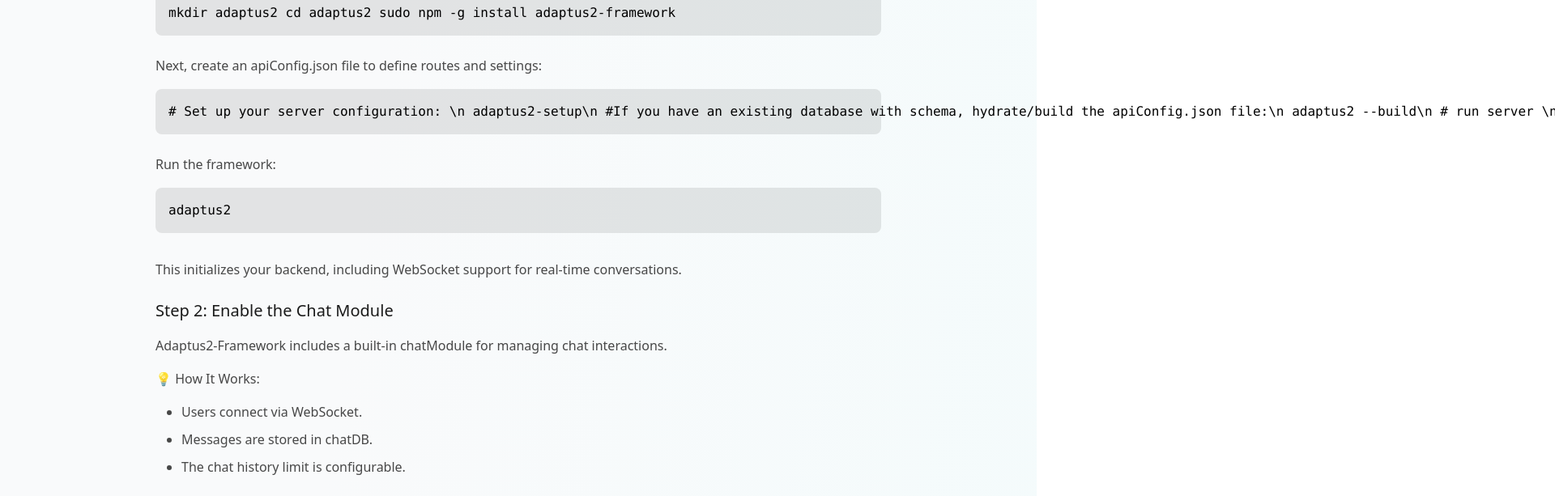
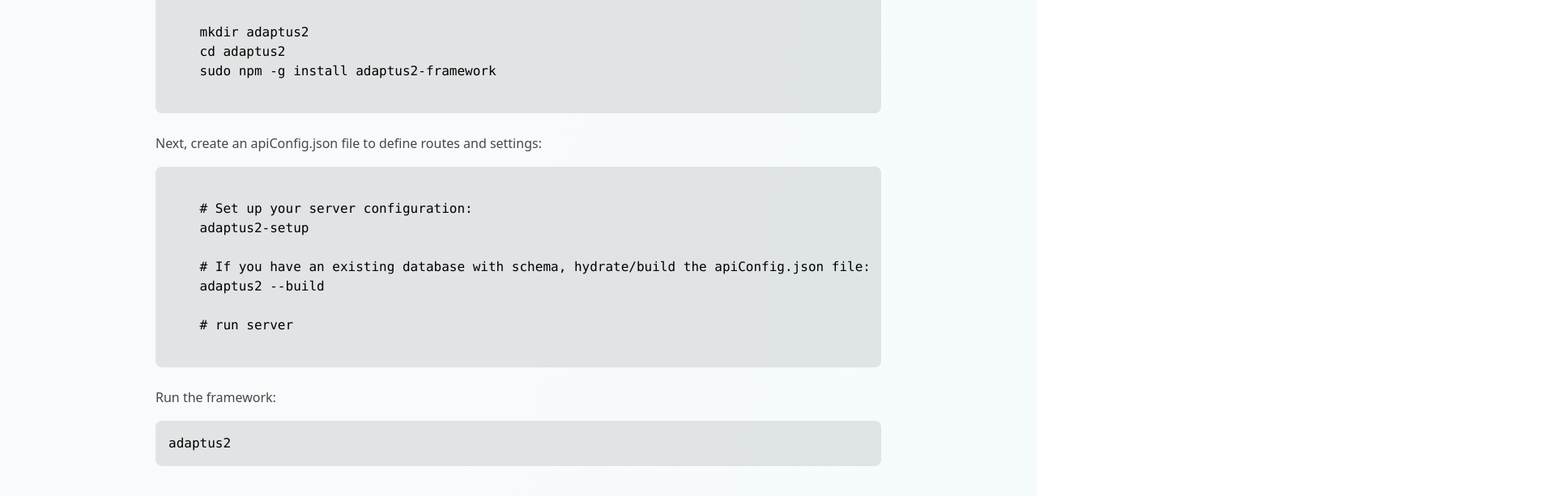
Before and after one commit to mataluis2k/Adaptus2-framework-homepage, a React (Vite) app: page / in a window 1280 px wide. Shown: the part 6000-6613 px from the top of the page at 81% size, 1920 px wide, since content can reach past the window. Built offline with nearby package versions, Linux system fonts and the light colour scheme.

Commit message:
Updating links and context

```diff
--- a/src/App.tsx
+++ b/src/App.tsx
@@ -362,24 +362,23 @@ function App() {
             First, ensure you have Node.js installed and then set up Adaptus2-Framework:
             Make a folder where you want to store your server configurations and plugins:
           </p>
-          <pre className="bg-secondary/10 p-4 rounded-lg mb-6"><code>
-            mkdir adaptus2
-            cd adaptus2
-            sudo npm -g install adaptus2-framework</code></pre>
+          <pre className="bg-secondary/10 p-4 rounded-lg mb-6"><code>{`
+    mkdir adaptus2
+    cd adaptus2
+    sudo npm -g install adaptus2-framework
+  `}</code></pre>
           <p className="text-secondary/80 text-justify mb-4 leading-relaxed">
             Next, create an apiConfig.json file to define routes and settings:
           </p>
-          <pre className="bg-secondary/10 p-4 rounded-lg mb-6"><code>
-          # Set up your server configuration: \n
-          adaptus2-setup\n
+          <pre className="bg-secondary/10 p-4 rounded-lg mb-6"><code>{`
+    # Set up your server configuration:
+    adaptus2-setup
 
-          #If you have an existing database with schema, hydrate/build the apiConfig.json file:\n
+    # If you have an existing database with schema, hydrate/build the apiConfig.json file:
+    adaptus2 --build
 
-          adaptus2 --build\n
-
-          # run server \n
-
-          </code></pre>
+    # run server
+  `}</code></pre>
           <p className="text-secondary/80 text-justify mb-4 leading-relaxed">
             Run the framework:
           </p>
```
